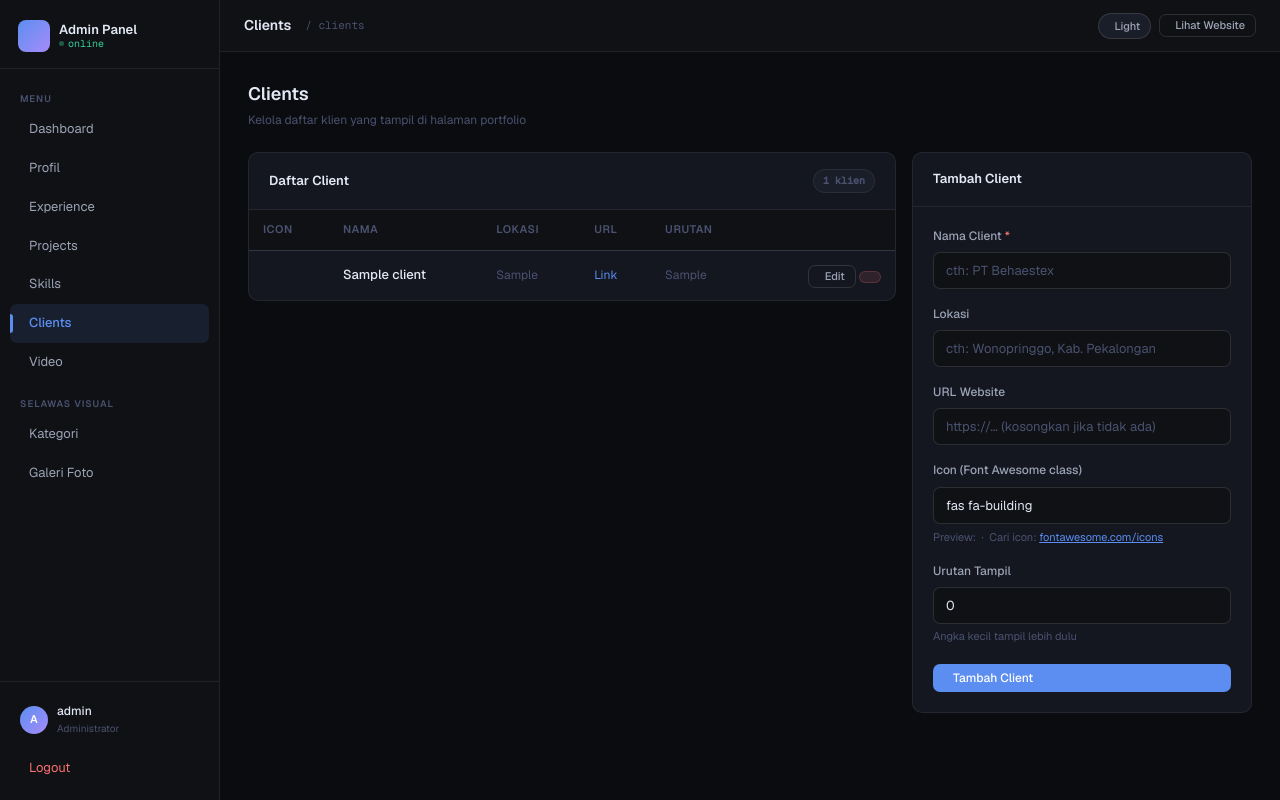
After one commit to monologstorycom-pixel/profile, a PHP site: page /admin/clients.php in a window 1280 px wide. The commit adds this page. Run offline with PHP 8.4, Linux system fonts and the light colour scheme; a user stored in the database is signed in; tables that the repository leaves empty or names only in its code hold one stand-in row (values such as "Sample post"); some libraries are stand-ins or nearby versions.

Commit message:
update skill,clinet add to dashboard

```diff
--- a/admin/_layout.php
+++ b/admin/_layout.php
@@ -12,6 +12,8 @@ $menu = [
     ['href' => 'profil.php',     'icon' => 'user-round',   'label' => 'Profil',      'key' => 'profil'],
     ['href' => 'experience.php', 'icon' => 'briefcase',    'label' => 'Experience',  'key' => 'experience'],
     ['href' => 'projects.php',   'icon' => 'code-2',       'label' => 'Projects',    'key' => 'projects'],
+    ['href' => 'skills.php',     'icon' => 'zap',          'label' => 'Skills',      'key' => 'skills'],
+    ['href' => 'clients.php',    'icon' => 'building-2',   'label' => 'Clients',     'key' => 'clients'],
     ['href' => 'video.php',      'icon' => 'clapperboard', 'label' => 'Video',       'key' => 'video'],
 ];
 $menu_visual = [
--- /dev/null
+++ b/admin/clients.php
@@ -0,0 +1,201 @@
+<?php
+require 'koneksi.php';
+$page_title  = 'Clients';
+$active_menu = 'clients';
+
+$pesan = '';
+$error = '';
+
+// HAPUS
+if (isset($_GET['hapus'])) {
+    $pdo->prepare("DELETE FROM clients WHERE id=?")->execute([(int)$_GET['hapus']]);
+    header("Location: clients.php?ok=hapus"); exit;
+}
+
+// TAMBAH / EDIT
+if ($_SERVER['REQUEST_METHOD'] === 'POST') {
+    $name  = trim($_POST['name'] ?? '');
+    $loc   = trim($_POST['location'] ?? '');
+    $url   = trim($_POST['url'] ?? '');
+    $icon  = trim($_POST['icon_class'] ?? 'fas fa-building');
+    $order = (int)($_POST['sort_order'] ?? 0);
+    $id    = (int)($_POST['id'] ?? 0);
+
+    if ($name === '') {
+        $error = 'Nama client tidak boleh kosong.';
+    } elseif ($id > 0) {
+        $pdo->prepare("UPDATE clients SET name=?, location=?, url=?, icon_class=?, sort_order=? WHERE id=?")
+            ->execute([$name, $loc, $url ?: null, $icon, $order, $id]);
+        header("Location: clients.php?ok=edit"); exit;
+    } else {
+        $pdo->prepare("INSERT INTO clients (name, location, url, icon_class, sort_order) VALUES (?,?,?,?,?)")
+            ->execute([$name, $loc, $url ?: null, $icon, $order]);
+        header("Location: clients.php?ok=tambah"); exit;
+    }
+}
+
+// Edit mode
+$edit = null;
+if (isset($_GET['edit'])) {
+    $stmt = $pdo->prepare("SELECT * FROM clients WHERE id=?");
+    $stmt->execute([(int)$_GET['edit']]);
+    $edit = $stmt->fetch();
+}
+
+$clients = $pdo->query("SELECT * FROM clients ORDER BY sort_order, id")->fetchAll();
+
+require '_layout.php';
+?>
+
+<div class="page-head">
+  <div class="page-head-left">
+    <h2>Clients</h2>
+    <p>Kelola daftar klien yang tampil di halaman portfolio</p>
+  </div>
+</div>
+
+<?php if (isset($_GET['ok'])): ?>
+  <div class="alert alert-success"><span>✓</span>
+    <?= $_GET['ok']==='tambah' ? 'Client berhasil ditambahkan!' : ($_GET['ok']==='edit' ? 'Client berhasil diperbarui!' : 'Client berhasil dihapus!') ?>
+  </div>
+<?php endif; ?>
+<?php if ($error): ?>
+  <div class="alert alert-danger"><span>✕</span> <?= htmlspecialchars($error) ?></div>
+<?php endif; ?>
+
+<div style="display:grid;grid-template-columns:1fr 340px;gap:16px;align-items:start">
+
+  <!-- Tabel list -->
+  <div class="card">
+    <div class="card-header">
+      <span class="card-title">Daftar Client</span>
+      <span class="badge badge-dim"><?= count($clients) ?> klien</span>
+    </div>
+    <div style="overflow-x:auto">
+      <?php if (empty($clients)): ?>
+        <p style="padding:20px;color:var(--text-dim)">Belum ada client. Tambahkan di form sebelah kanan.</p>
+      <?php else: ?>
+        <table class="table">
+          <thead>
+            <tr>
+              <th>Icon</th>
+              <th>Nama</th>
+              <th>Lokasi</th>
+              <th>URL</th>
+              <th>Urutan</th>
+              <th></th>
+            </tr>
+          </thead>
+          <tbody>
+            <?php foreach ($clients as $c): ?>
+            <tr>
+              <td><i class="<?= htmlspecialchars($c['icon_class']) ?>" style="font-size:16px;color:var(--accent)"></i></td>
+              <td style="font-weight:500;color:var(--text-hi)"><?= htmlspecialchars($c['name']) ?></td>
+              <td style="color:var(--text-dim);font-size:12px"><?= htmlspecialchars($c['location'] ?? '-') ?></td>
+              <td style="font-size:12px">
+                <?php if ($c['url']): ?>
+                  <a href="<?= htmlspecialchars($c['url']) ?>" target="_blank" rel="noopener"
+                     style="color:var(--accent);text-decoration:none">
+                    <i class="lucide lucide-external-link" style="font-size:11px"></i> Link
+                  </a>
+                <?php else: ?>
+                  <span style="color:var(--text-dim)">—</span>
+                <?php endif; ?>
+              </td>
+              <td style="color:var(--text-dim);font-size:12px"><?= $c['sort_order'] ?></td>
+              <td style="text-align:right;white-space:nowrap">
+                <a href="clients.php?edit=<?= $c['id'] ?>" class="btn btn-ghost btn-sm">
+                  <i class="lucide lucide-pencil"></i> Edit
+                </a>
+                <a href="clients.php?hapus=<?= $c['id'] ?>" class="btn btn-danger btn-sm"
+                   onclick="return confirm('Hapus client <?= htmlspecialchars($c['name']) ?>?')">
+                  <i class="lucide lucide-trash-2"></i>
+                </a>
+              </td>
+            </tr>
+            <?php endforeach; ?>
+          </tbody>
+        </table>
+      <?php endif; ?>
+    </div>
+  </div>
+
+  <!-- Form -->
+  <div class="card">
+    <div class="card-header">
+      <span class="card-title"><?= $edit ? 'Edit Client' : 'Tambah Client' ?></span>
+      <?php if ($edit): ?>
+        <a href="clients.php" class="btn btn-ghost btn-sm"><i class="lucide lucide-x"></i> Batal</a>
+      <?php endif; ?>
+    </div>
+    <div class="card-body">
+      <form method="POST">
+        <?php if ($edit): ?>
+          <input type="hidden" name="id" value="<?= $edit['id'] ?>">
+        <?php endif; ?>
+
+        <div class="form-group">
+          <label class="form-label">Nama Client <span style="color:var(--red)">*</span></label>
+          <input type="text" name="name" class="form-control"
+                 placeholder="cth: PT Behaestex"
+                 value="<?= htmlspecialchars($edit['name'] ?? '') ?>" required>
+        </div>
+
+        <div class="form-group">
+          <label class="form-label">Lokasi</label>
+          <input type="text" name="location" class="form-control"
+                 placeholder="cth: Wonopringgo, Kab. Pekalongan"
+                 value="<?= htmlspecialchars($edit['location'] ?? '') ?>">
+        </div>
+
+        <div class="form-group">
+          <label class="form-label">URL Website</label>
+          <input type="text" name="url" class="form-control"
+                 placeholder="https://... (kosongkan jika tidak ada)"
+                 value="<?= htmlspecialchars($edit['url'] ?? '') ?>">
+        </div>
+
+        <div class="form-group">
+          <label class="form-label">Icon (Font Awesome class)</label>
+          <input type="text" name="icon_class" class="form-control"
+                 placeholder="cth: fas fa-hospital"
+                 value="<?= htmlspecialchars($edit['icon_class'] ?? 'fas fa-building') ?>">
+          <div class="form-sub" style="margin-top:5px">
+            Preview: <i class="<?= htmlspecialchars($edit['icon_class'] ?? 'fas fa-building') ?>" id="icon-preview" style="color:var(--accent)"></i>
+            &nbsp;·&nbsp; Cari icon: <a href="https://fontawesome.com/icons" target="_blank" style="color:var(--accent)">fontawesome.com/icons</a>
+          </div>
+        </div>
+
+        <div class="form-group">
+          <label class="form-label">Urutan Tampil</label>
+          <input type="number" name="sort_order" class="form-control" min="0"
+                 value="<?= htmlspecialchars($edit['sort_order'] ?? 0) ?>">
+          <div class="form-sub">Angka kecil tampil lebih dulu</div>
+        </div>
+
+        <button type="submit" class="btn btn-primary" style="width:100%">
+          <i class="lucide lucide-<?= $edit ? 'save' : 'plus' ?>"></i>
+          <?= $edit ? 'Simpan Perubahan' : 'Tambah Client' ?>
+        </button>
+      </form>
+    </div>
+  </div>
+
+</div>
+
+</div></div>
+<script>
+function toggleSidebar(){document.getElementById('sidebar').classList.toggle('mobile-open');document.getElementById('overlay').classList.toggle('show')}
+function closeSidebar(){document.getElementById('sidebar').classList.remove('mobile-open');document.getElementById('overlay').classList.remove('show')}
+
+// Live icon preview
+const iconInput = document.querySelector('input[name="icon_class"]');
+const iconPreview = document.getElementById('icon-preview');
+if (iconInput && iconPreview) {
+    iconInput.addEventListener('input', () => {
+        iconPreview.className = iconInput.value.trim();
+        iconPreview.style.color = 'var(--accent)';
+    });
+}
+</script>
+</body></html>
```
Also changed, not shown: admin/profil.php (+8 -2 lines), admin/skills.php (added, +163 -0 lines), index.php (+112 -50 lines), sitemap.php (added, +45 -0 lines), manifest.json (added).
